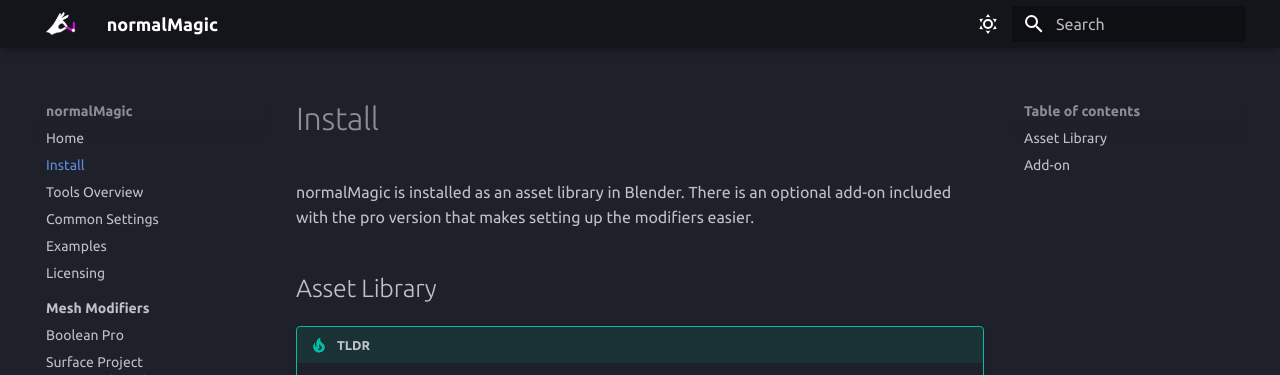
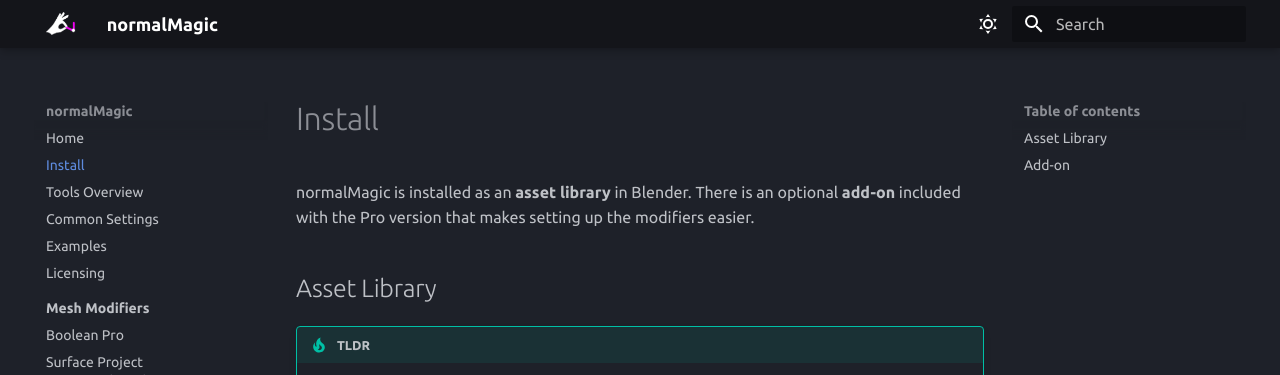
Before and after one commit to SpaghetMeNot/normalmagic, an MkDocs documentation site: the page built from docs/install.md, in a window 1280 px wide and 900 px high. Shown: the top 375 px of the window. Built offline with MkDocs 1.6.1 and Material for MkDocs 9.7.7, drawn with Linux system fonts in a browser that asks for light colours; some web fonts are replaced; the version menu is left out.

Commit message:
minor formatting

```diff
--- a/docs/install.md
+++ b/docs/install.md
@@ -1,6 +1,6 @@
 # Install
 
-normalMagic is installed as an asset library in Blender. There is an optional add-on included with the pro version that makes setting up the modifiers easier.
+normalMagic is installed as an **asset library** in Blender. There is an optional **add-on** included with the Pro version that makes setting up the modifiers easier.
 
 ## Asset Library
 
```
